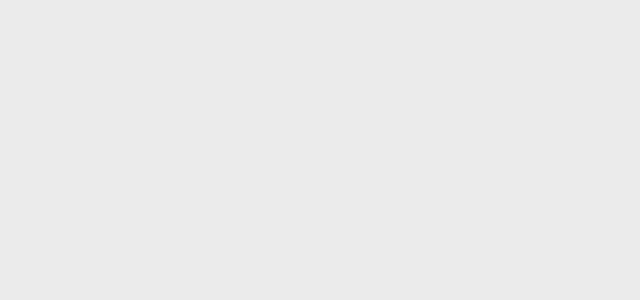
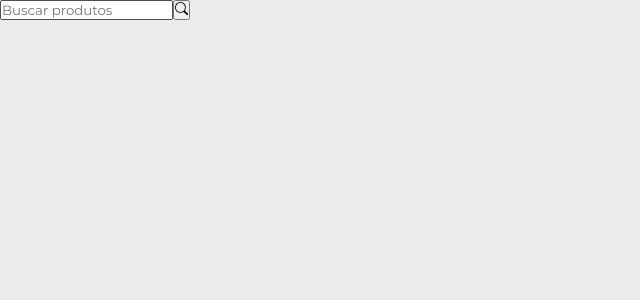
Before and after one commit to Dhyigo/carrinho-de-compras-do-mercado-livre, a React (Vite) app: page / in a window 1280 px wide. Shown: the top 300 px of the page, without its empty margins (0-640 px from the left). Built offline with nearby package versions, Linux system fonts and the light colour scheme.

Commit message:
utilização do SearchBar no Header

```diff
--- a/src/components/Header/index.tsx
+++ b/src/components/Header/index.tsx
@@ -1,8 +1,10 @@
+import { SearchBar } from '../SearchBar';
+
 export const Header = () => {
   return (
     <header className="header">
       <div className="container">
-
+        <SearchBar />
       </div>
     </header>
   );
```
